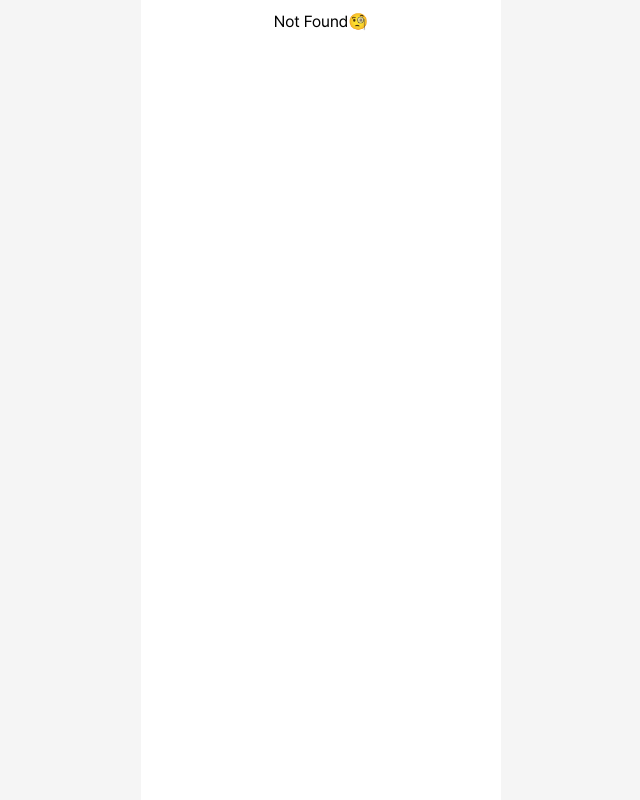
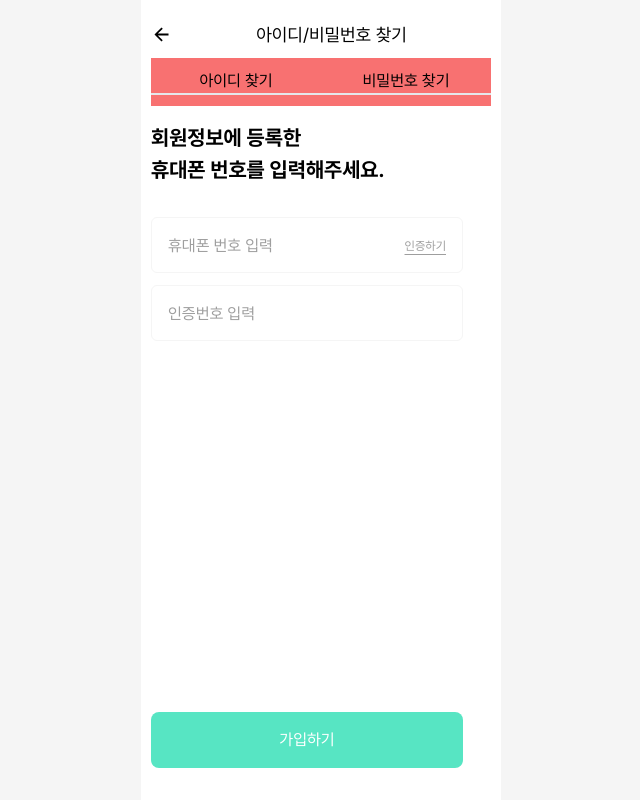
Before and after one commit to LinkDiary-Lingda/Lingda-Nextjs, a Next.js app: page /account in a window 1280 px wide. Before the commit this address had no page. Shown: the whole page, without its empty margins (319-959 px from the left). Built offline with nearby package versions, Linux system fonts and the light colour scheme.

Commit message:
[LINGDA-50] Modal UI 완성

```diff
--- /dev/null
+++ b/src/app/account/page.tsx
@@ -0,0 +1,67 @@
+'use client';
+import BackHeader from '@/components/BackHeader';
+import InputGroup from '@/components/InputGroup';
+import InputGroupWithBtn from '@/components/InputGroupWithBtn';
+import NextButton from '@/components/NextButton';
+import React from 'react';
+import { useForm } from 'react-hook-form';
+
+export default function Account() {
+  const {
+    register,
+    handleSubmit,
+    formState: { errors },
+    getValues,
+    setError,
+    clearErrors,
+  } = useForm();
+  return (
+    <div className="flex flex-col w-full">
+      <BackHeader title="아이디/비밀번호 찾기" />
+      <div className="">
+        <ul className="h-[48px] flex flex-row items-center bg-red-400">
+          <li className="flex-1 border-b-2 text-center">아이디 찾기</li>
+          <li className="flex-1 border-b-2 text-center">비밀번호 찾기</li>
+        </ul>
+      </div>
+      <div className="py-4 text-Heading-3 font-pretendardBold">
+        <h1>회원정보에 등록한</h1>
+        <h1>휴대폰 번호를 입력해주세요.</h1>
+      </div>
+      <form className="py-4 flex flex-col gap-3" onSubmit={() => {}}>
+        <InputGroupWithBtn
+          type="text"
+          placeholder="휴대폰 번호 입력"
+          error={errors.username}
+          register={() =>
+            register('username', {
+              required: { value: true, message: '아이디를 입력해주세요' },
+              pattern: {
+                value: /^[a-z0-9_-]{3,15}$/g,
+                message: '3~15자 사이의 영문, 숫자만 가능해요.',
+              },
+            })
+          }
+          btnTitle="인증하기"
+          btnOnClick={() => {}}
+          btnHandled={false}
+          btnHandledMsg={''}
+          setBtnState={() => {}}
+        />
+        <InputGroup
+          type="password"
+          placeholder="인증번호 입력"
+          error={errors.password}
+          register={() =>
+            register('password', {
+              required: { value: true, message: '비밀번호를 입력해주세요' },
+            })
+          }
+        />
+        <div className="absolute bottom-8">
+          <NextButton text="가입하기" errors={errors} />
+        </div>
+      </form>
+    </div>
+  );
+}
--- a/src/app/join/page.tsx
+++ b/src/app/join/page.tsx
@@ -6,6 +6,7 @@ import { checkDuplicateUser, joinMember } from '@/service/member';
 import BackHeader from '@/components/BackHeader';
 import InputGroupWithBtn from '@/components/InputGroupWithBtn';
 import NextButton from '@/components/NextButton';
+import Alert from '@/components/Alert';
 
 export default function Join() {
   type LoginInputs = {
@@ -49,6 +50,14 @@ export default function Join() {
   return (
     <div className="flex flex-col gap-2">
       <BackHeader title="가입하기" />
+      <Alert
+        msgRow1="이미 가입한 계정이 있습니다."
+        msgRow2="아래의 계정으로 로그인 해주세요."
+        target="Lingda123"
+        cancelMsg="다른 정보 입력하기"
+        actionBtnMsg="계정 로그인하기"
+        action={() => {}}
+      />
       <div className="py-4 text-Heading-3 font-pretendardBold">
         <h1>아래 정보로</h1>
         <h1>가입을 진행합니다.</h1>
--- a/src/app/login/page.tsx
+++ b/src/app/login/page.tsx
@@ -66,13 +66,13 @@ export default function Login() {
         <div className="flex justify-center mt-2">
           <ul className="w-[200px] flex flex-row items-center justify-between text-Gray-06 text-Body-2 leading-Body-2">
             <li>
-              <Link href="/id">아이디 찾기</Link>
+              <Link href="/account">아이디 찾기</Link>
             </li>
             <li>
               <span>|</span>
             </li>
             <li>
-              <Link href="/password">비밀번호 찾기</Link>
+              <Link href="/account">비밀번호 찾기</Link>
             </li>
           </ul>
         </div>
--- /dev/null
+++ b/src/components/Alert.tsx
@@ -0,0 +1,42 @@
+import React from 'react';
+
+export default function Alert({
+  msgRow1,
+  msgRow2,
+  target,
+  cancelMsg,
+  actionBtnMsg,
+  action,
+}: {
+  msgRow1: string;
+  msgRow2?: string;
+  target: string;
+  cancelMsg: string;
+  actionBtnMsg: string;
+  action: (param?: any) => any;
+}) {
+  return (
+    <section className="absolute flex justify-center items-center top-0 left-0 h-full w-full bg-opacity-50 bg-black z-30">
+      <div className="bg-white w-[312px] rounded-xl flex flex-col justify-between">
+        <div className="flex flex-col items-center text-Body-1 gap-2 py-9 leading-Body-1">
+          <div className="text-center">
+            <p>{msgRow1}</p>
+            {msgRow2 && <p>{msgRow2}</p>}
+          </div>
+          <p className="font-semibold">{target}</p>
+        </div>
+        <div className="flex justify-between items-center border-t border-Primary-02 font-semibold text-Body-2">
+          <button className="h-[44px] flex-1 text-Primary-04">
+            {cancelMsg}
+          </button>
+          <button
+            className="h-[44px] flex-1 bg-Primary-02 text-white rounded-br-xl"
+            onClick={action}
+          >
+            {cancelMsg}
+          </button>
+        </div>
+      </div>
+    </section>
+  );
+}
--- a/src/components/BackHeader.tsx
+++ b/src/components/BackHeader.tsx
@@ -1,3 +1,4 @@
+'use client';
 import { useRouter } from 'next/navigation';
 import React from 'react';
 import { IoMdArrowBack } from 'react-icons/io';
@@ -6,7 +7,7 @@ export default function BackHeader({ title }: { title: string }) {
   const router = useRouter();
   return (
     <nav>
-      <ul className="flex flex-row justify-between items-center h-[48px]">
+      <ul className="flex flex-row justify-between items-center h-[48px] w-full">
         <li
           className="text-Heading-3 cursor-pointer"
           onClick={router.back}
@@ -19,7 +20,7 @@ export default function BackHeader({ title }: { title: string }) {
             {title}
           </p>
         </li>
-        <li></li>
+        <li>{''}</li>
       </ul>
     </nav>
   );
--- a/src/middleware.ts
+++ b/src/middleware.ts
@@ -2,7 +2,6 @@ import { NextRequest, NextResponse } from 'next/server';
 
 export default function Middleware(request: NextRequest) {
   const currentUser = request.cookies.get('token')?.value;
-  console.log(currentUser);
 
   if (!currentUser) {
     return NextResponse.redirect(new URL('/login', request.url));
```
